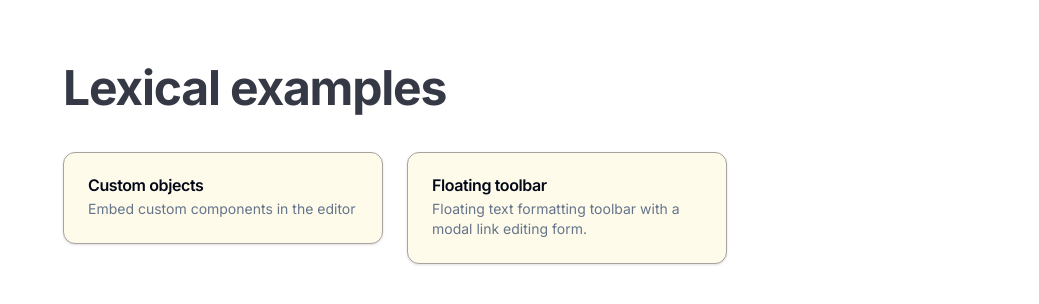
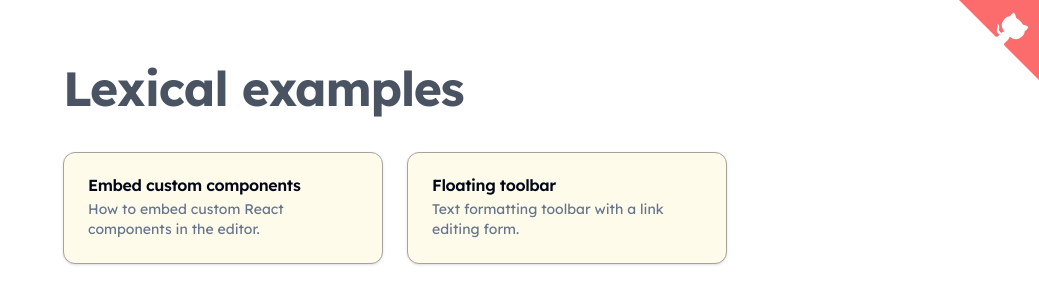
Before and after one commit to vnugent/lexical-examples, a Next.js app: page / in a window 1280 px wide. Shown: the top 304 px of the page, without its empty margins (241-1280 px from the left). Built offline with nearby package versions, Linux system fonts and the light colour scheme.

Commit message:
add GitHub ribbon

```diff
--- a/src/app/examples/custom-nodes/Editor.tsx
+++ b/src/app/examples/custom-nodes/Editor.tsx
@@ -14,6 +14,7 @@
 import { SerializerPreview } from "@/components/plugins/SerializerPreview"
 import { DebugTreePlugin } from "@/components/plugins/DebugTreePlugin"
 import { Button } from "@/components/ui/button"
+import { PlusIcon } from "lucide-react"
 
 export default function Editor() {
   return (
@@ -46,8 +47,11 @@
     editor.dispatchCommand(INSERT_BANNER_COMMAND, undefined)
   }
   return (
-    <div className="my-2 flex gap-2">
-      <Button onClick={onCreateTask}>Create Task</Button>
+    <div className="my-2">
+      <Button onClick={onCreateTask} size="sm" className="gap-2">
+        <PlusIcon />
+        Create Task
+      </Button>
     </div>
   )
 }
--- a/src/app/examples/floating-toolbar/Editor.tsx
+++ b/src/app/examples/floating-toolbar/Editor.tsx
@@ -8,8 +8,6 @@
 import { ContentEditable } from "@lexical/react/LexicalContentEditable"
 
 import editorConfig from "@/components/editorConfig"
-import { SerializerPreview } from "@/components/plugins/SerializerPreview"
-import { DebugTreePlugin } from "@/components/plugins/DebugTreePlugin"
 import FloatingTextFormatToolbarPlugin from "@/components/plugins/FloatingToolbarPlugin"
 import { LinkPlugin } from "@lexical/react/LexicalLinkPlugin"
 import FloatingLinkEditorPlugin from "@/components/plugins/FloatingLinkEditorPlugin"
@@ -45,10 +43,6 @@
           </>
         )}
       </div>
-      {/* <div className="my-6 flex gap-8">
-        <DebugTreePlugin />
-        <SerializerPreview />
-      </div> */}
       <HistoryPlugin />
       <LexicalClickableLinkPlugin />
       <LinkPlugin />
--- a/src/app/examples/layout.tsx
+++ b/src/app/examples/layout.tsx
@@ -5,14 +5,14 @@
 export default function Layout({ children }: { children: React.ReactNode }) {
   return (
     <>
-      <nav>
+      <nav className="mt-0 lg:mt-12">
         <Link href="/">
           <Button variant="ghost">
             <ChevronLeftIcon /> Back
           </Button>
         </Link>
       </nav>
-      <section className="max-w-2xl mx-auto py-10">{children}</section>
+      <section className="max-w-2xl mx-auto">{children}</section>
     </>
   )
 }
--- a/src/app/globals.css
+++ b/src/app/globals.css
@@ -5,7 +5,7 @@
 @layer base {
   :root {
     --background: 0 0% 100%;
-    --foreground: 222.2 84% 4.9%;
+    --foreground: 217 33% 17%;
 
     --card: 48 100% 96%;
     --card-foreground: 222.2 84% 4.9%;
--- a/src/app/layout.tsx
+++ b/src/app/layout.tsx
@@ -1,11 +1,11 @@
 import "./globals.css"
 import type { Metadata } from "next"
-import { Inter } from "next/font/google"
+import { Lexend } from "next/font/google"
 
-const inter = Inter({ subsets: ["latin"] })
+const inter = Lexend({ subsets: ["latin"] })
 
 export const metadata: Metadata = {
-  title: "Lexical example",
+  title: "Lexical examples",
 }
 
 export default function RootLayout({
@@ -15,7 +15,54 @@
 }) {
   return (
     <html lang="en">
-      <body className={inter.className}>{children}</body>
+      <body className={inter.className}>
+        <ForkMe />
+        {children}
+      </body>
     </html>
   )
 }
+
+const ForkMe = () => (
+  <div>
+    <a
+      href="https://github.com/vnugent/lexical-examples"
+      className="github-corner"
+      aria-label="View source on GitHub"
+    >
+      <svg
+        width={80}
+        height={80}
+        viewBox="0 0 250 250"
+        style={{
+          fill: "#FD6C6C",
+          color: "#fff",
+          position: "absolute",
+          top: 0,
+          border: 0,
+          right: 0,
+        }}
+        aria-hidden="true"
+      >
+        <path d="M0,0 L115,115 L130,115 L142,142 L250,250 L250,0 Z" />
+        <path
+          d="M128.3,109.0 C113.8,99.7 119.0,89.6 119.0,89.6 C122.0,82.7 120.5,78.6 120.5,78.6 C119.2,72.0 123.4,76.3 123.4,76.3 C127.3,80.9 125.5,87.3 125.5,87.3 C122.9,97.6 130.6,101.9 134.4,103.2"
+          fill="currentColor"
+          style={{ transformOrigin: "130px 106px" }}
+          className="octo-arm"
+        />
+        <path
+          d="M115.0,115.0 C114.9,115.1 118.7,116.5 119.8,115.4 L133.7,101.6 C136.9,99.2 139.9,98.4 142.2,98.6 C133.8,88.0 127.5,74.4 143.8,58.0 C148.5,53.4 154.0,51.2 159.7,51.0 C160.3,49.4 163.2,43.6 171.4,40.1 C171.4,40.1 176.1,42.5 178.8,56.2 C183.1,58.6 187.2,61.8 190.9,65.4 C194.5,69.0 197.7,73.2 200.1,77.6 C213.8,80.2 216.3,84.9 216.3,84.9 C212.7,93.1 206.9,96.0 205.4,96.6 C205.1,102.4 203.0,107.8 198.3,112.5 C181.9,128.9 168.3,122.5 157.7,114.1 C157.9,116.9 156.7,120.9 152.7,124.9 L141.0,136.5 C139.8,137.7 141.6,141.9 141.8,141.8 Z"
+          fill="currentColor"
+          className="octo-body"
+        />
+      </svg>
+    </a>
+    <style
+      dangerouslySetInnerHTML={{
+        __html:
+          ".github-corner:hover .octo-arm{animation:octocat-wave 560ms ease-in-out}@keyframes octocat-wave{0%,100%{transform:rotate(0)}20%,60%{transform:rotate(-25deg)}40%,80%{transform:rotate(10deg)}}@media (max-width:500px){.github-corner:hover .octo-arm{animation:none}.github-corner .octo-arm{animation:octocat-wave 560ms ease-in-out}}",
+      }}
+    />
+  </div>
+)
--- a/src/app/page.tsx
+++ b/src/app/page.tsx
@@ -1,31 +1,38 @@
-import { CardButton, CardButtonProps } from "@/components/CardButton"
+import { CardButton } from "@/components/CardButton"
 
 export const EXAMPLES_METADATA = {
   CUSTOM_NODE: {
     href: "/examples/custom-nodes",
-    title: "Custom objects",
-    summary: "Embed custom components in the editor",
-    desc: "You can insert any arbitrary React components inside the editor by implementing your own node, extending the DecoratorNode.  Lexical will treat the node as a black box.  The possibilities are endless, eg. adding a calendar, a support ticket, or a custom chart, etc.",
+    title: "Embed custom components",
+    summary: "How to embed custom React components in the editor.",
+    desc: "You can insert a React component inside the editor by implementing your own custom node, extending DecoratorNode.  Lexical treats a Decoration node as a black box which means you're free to render whatever you want.  The possibilities are endless, eg. adding a calendar, a support ticket, or a custom chart, etc.",
   },
   FLOATING_TOOLBAR: {
     href: "/examples/floating-toolbar",
     title: "Floating toolbar",
-    summary: "Floating text formatting toolbar with a modal link editing form.",
-    desc: " The floating toolbar is based on the official playground's with two notable differences: 1. Users must click on a link to view/navigate/edit.  2. Link view and editing form are built on Shadcn UI Form, Popover and Popover.",
+    summary: "Text formatting toolbar with a link editing form.",
+    desc: " The floating toolbar is based on the official playground's with two notable differences: 1. Users must click on the link in order to navigate or edit the url.  2. Link view and editing form are built on Shadcn UI Form, Popover and Popover.",
   },
 }
 
 export default function Home() {
   return (
+    <>
       <main className="mx-auto max-w-2xl my-16">
         <h1 className="text-foreground/80 text-4xl font-bold tracking-tight lg:text-5xl">
           Lexical examples
         </h1>
         <div className="mt-10 flex gap-6 w-full flex-wrap">
           {Object.values(EXAMPLES_METADATA).map(({ href, title, summary }) => (
-          <CardButton key={href} href={href} title={title} summary={summary} />
+            <CardButton
+              key={href}
+              href={href}
+              title={title}
+              summary={summary}
+            />
           ))}
         </div>
       </main>
+    </>
   )
 }
--- a/src/components/ui/alert.tsx
+++ b/src/components/ui/alert.tsx
@@ -4,7 +4,7 @@
 import { cn } from "@/lib/utils"
 
 const alertVariants = cva(
-  "relative w-full rounded-lg border px-4 py-3 text-sm [&>svg+div]:translate-y-[-3px] [&>svg]:absolute [&>svg]:left-4 [&>svg]:top-4 [&>svg]:text-foreground [&>svg~*]:pl-7",
+  "relative w-full rounded-lg border px-4 py-3 text-base [&>svg+div]:translate-y-[-3px] [&>svg]:absolute [&>svg]:left-4 [&>svg]:top-4 [&>svg]:text-foreground [&>svg~*]:pl-7",
   {
     variants: {
       variant: {
```
Lines whose indentation alone changed are shown as unchanged.
